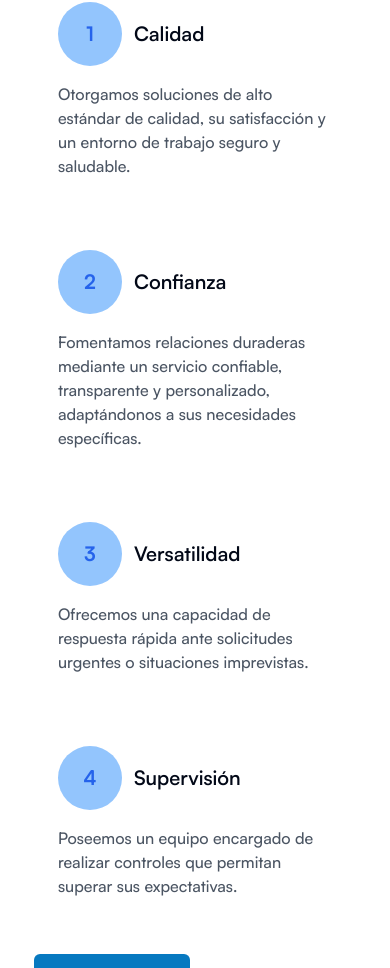
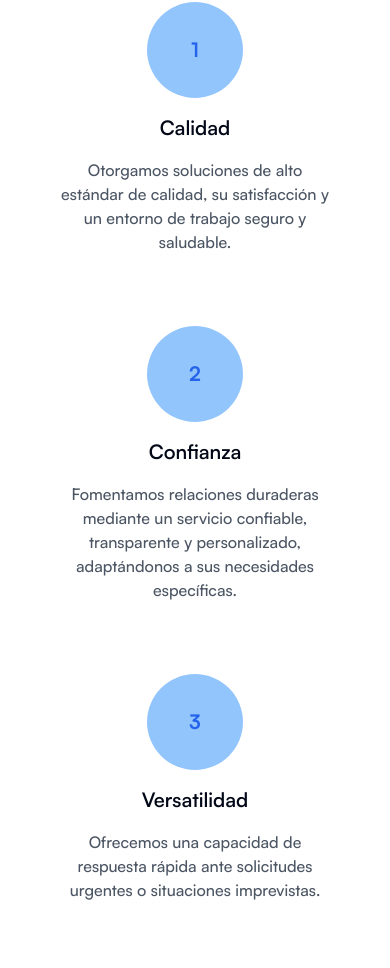
Before and after one commit to Tintaa307/AS-Cleaning-Solutions, a Next.js app: page / in a window 390 px wide. Shown: the part 1652-2620 px from the top of the page. Built offline with nearby package versions, Linux system fonts and the light colour scheme.

Commit message:
feat: fix responsive about

```diff
--- a/src/components/about/About.tsx
+++ b/src/components/about/About.tsx
@@ -72,26 +72,28 @@ export default function AboutSection() {
             <div className="grid grid-cols-1 sm:grid-cols-2 gap-6 mds:w-full">
               {qualities.map((quality) => (
                 <div key={quality.number} className="p-6 rounded-lg">
-                  <div className="flex items-center mb-4">
-                    <div className="bg-blue-300 text-white rounded-full w-16 h-16 flex items-center justify-center mr-3">
+                  <div className="flex items-center mb-4 mds:flex-col mds:justify-center mds:gap-4">
+                    <div className="bg-blue-300 text-white rounded-full w-16 h-16 flex items-center justify-center mr-3 mds:mr-0 mds:w-24 mds:h-24">
                       <span className="text-xl text-blue-600 font-bold">
                         {quality.number}
                       </span>
                     </div>
                     <h3 className="text-xl font-semibold">{quality.title}</h3>
                   </div>
-                  <p className="text-gray-600 font-medium">
+                  <p className="text-gray-600 font-medium mds:text-center">
                     {quality.description}
                   </p>
                 </div>
               ))}
             </div>
 
-            <Link href={"#Contact"}>
-              <Button size="lg" className="mt-8 text-md">
-                Contáctanos
-              </Button>
-            </Link>
+            <div className="flex-1 flex items-center justify-center">
+              <Link href={"#Contact"}>
+                <Button size="lg" className="mt-8 text-md">
+                  Contáctanos
+                </Button>
+              </Link>
+            </div>
           </div>
         </div>
       </div>
--- a/src/components/contact/Contact.tsx
+++ b/src/components/contact/Contact.tsx
@@ -14,8 +14,8 @@ import {
 import { SelectValue } from "@radix-ui/react-select"
 import { handleSubmit } from "@/actions/contact-action"
 
-export default function ContactSection(formData: FormData) {
-  const FormAction = async (formData: any) => {
+export default function ContactSection() {
+  const FormAction = async (formData: FormData) => {
     const res = await handleSubmit(formData)
     switch (res.status) {
       case 200:
```
